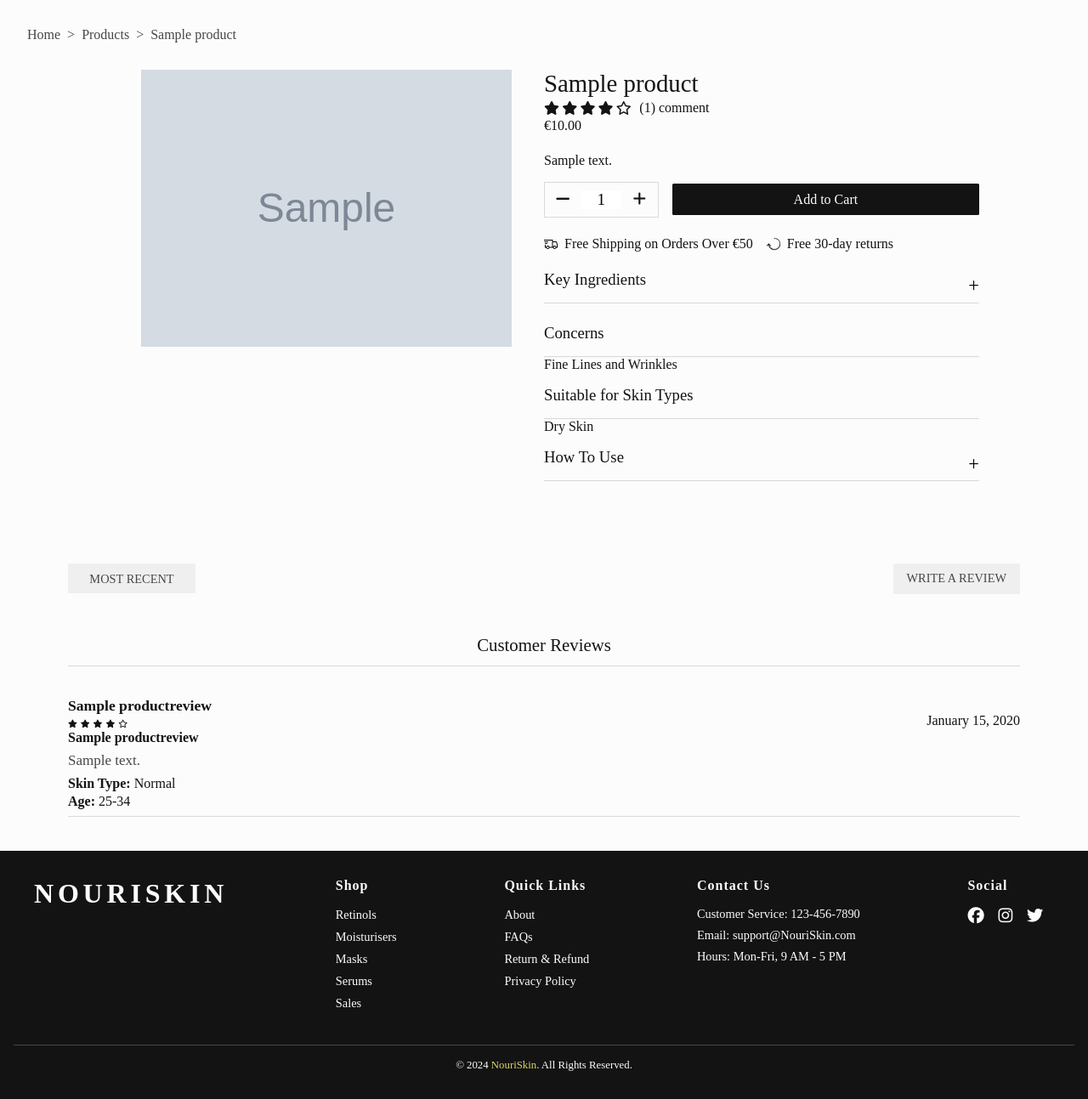
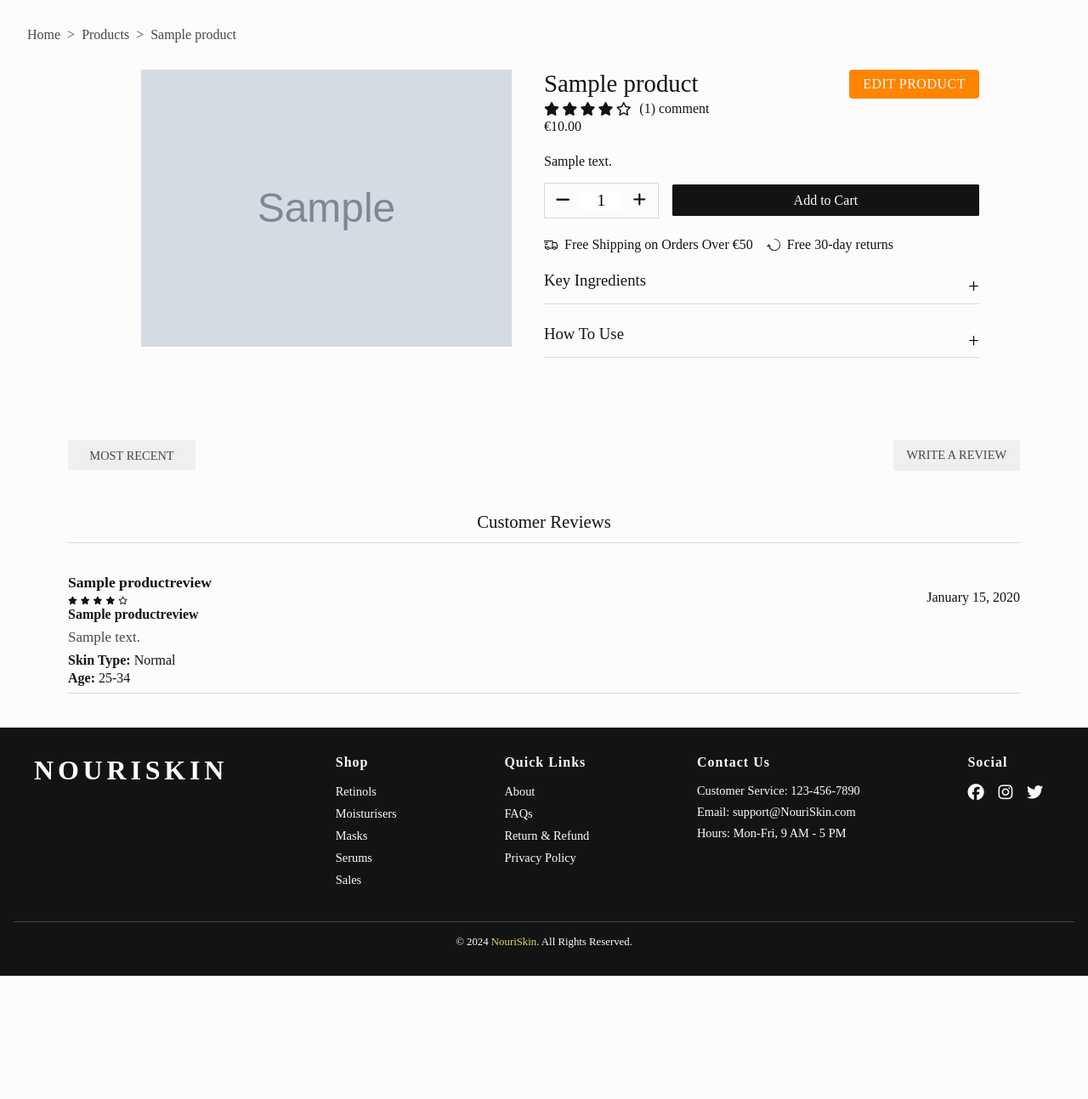
Before and after one commit to camilabandeira/NouriSkin, a Django app: page /products/1/ in a window 1280 px wide. Shown: the part 83-1376 px from the top of the page at 85% size. After the commit the page ends 1231 px from the top, so only its background shows below. Run offline with Django 5.2, Linux system fonts and the light colour scheme; a user stored in the database is signed in; data comes from the database, SQL or seed files in the repository; tables that the repository leaves empty hold one stand-in row (values such as "Sample post"); grey boxes marked "Sample" are stand-in pictures; parts of the project's set-up code (start-up, migrations or seed data) failed here and were passed over; some libraries are stand-ins or nearby versions; some web fonts are replaced.

Commit message:
feat: implement product update functionality with new template and styles

```diff
--- a/products/static/css/product_detail.css
+++ b/products/static/css/product_detail.css
@@ -58,9 +58,32 @@
     margin-bottom: 1.4rem;
 }
 
+.content-header-wrapper {
+    display: flex;
+    justify-content: space-between;
+    align-items: center;
+    width: 100%;
+}
+
 .content-header h1 {
     font-size: 1.8rem;
     font-weight: 500;
+}
+
+.edit-product-btn {
+    display: inline-block;
+    padding: 0.5rem 1rem;
+    background-color: hsl(31, 100%, 50%);
+    border-radius: 0.25rem;
+    color: var(--white);
+    font-weight: 500;
+    text-align: center;
+    letter-spacing: 0.0313rem;
+    text-transform: uppercase;
+}
+
+.edit-product-btn:hover {
+    background-color: hsl(36, 100%, 50%);
 }
 
 .content-header-feedback {
--- a/products/templates/products/product_detail.html
+++ b/products/templates/products/product_detail.html
@@ -19,8 +19,12 @@
 
     <div class="product-detail-content">
       <div class="content-header">
+        <div class="content-header-wrapper">
         <h1 id="product-title">{{ product.name }}</h1>
-
+        {% if user.is_superuser %}
+        <a href="{% url 'product_update' product.id %}" class="edit-product-btn">Edit Product</a>
+        {% endif %}
+        </div>
         <div class="content-header-feedback">
           <div class="content-header-rating" aria-label="Product rating">
             {% for i in stars_range %}
@@ -93,25 +97,6 @@
               </ul>
             </div>
           </div>
-
-          <div class="concerns">
-            <h3>Concerns</h3>
-            <ul>
-              {% for concern in product.concern.all %}
-                <li>{{ concern.friendly_name }}</li>
-              {% endfor %}
-            </ul>
-          </div>
-
-          <div class="skin-types">
-            <h3>Suitable for Skin Types</h3>
-            <ul>
-              {% for skin_type in product.skin_types.all %}
-                <li>{{ skin_type.friendly_name }}</li>
-              {% endfor %}
-            </ul>
-          </div>
-
           <div class="how-to-use">
             <h3>How To Use</h3>
             <button class="plus-minus-btn" aria-expanded="false" aria-controls="how-to-use-content">+</button>
--- a/products/urls.py
+++ b/products/urls.py
@@ -6,4 +6,5 @@ urlpatterns = [
     path('<int:product_id>/', views.product_detail, name='product_detail'),
     path('<int:product_id>/write-review/', views.write_review, name='write_review'),
     path('add/', views.add_product, name='add_product'),
+    path('product/<int:pk>/update/', views.product_update, name='product_update'),
 ]
--- a/products/views.py
+++ b/products/views.py
@@ -4,6 +4,7 @@ from django.contrib import messages
 from .models import Product, Category, Concern, SkinType, ProductReview
 from .forms import ProductForm
 from .review_form import ReviewForm
+
 
 def all_products(request):
     """ A view to show all products """
@@ -99,8 +100,8 @@ def product_detail(request, product_id):
     return render(request, 'products/product_detail.html', context)
 
 
-
 def write_review(request, product_id):
+    """ A view to write a review """
     product = get_object_or_404(Product, id=product_id)
 
     if request.method == 'POST':
@@ -144,3 +145,24 @@ def add_product(request):
         form = ProductForm()
 
     return render(request, 'products/add_product.html', {'form': form})
+
+def product_update(request, pk):
+    """ A view to handle updating a product """
+    product = get_object_or_404(Product, pk=pk)
+
+    if request.method == 'POST':
+        form = ProductForm(request.POST, request.FILES, instance=product)
+        if form.is_valid():
+            form.save()
+            messages.success(request, 'Product updated successfully!')
+            return redirect('product_detail', product_id=product.id)
+        else:
+            messages.error(request, 'Please correct the errors below.')
+    else:
+        form = ProductForm(instance=product)
+
+    context = {
+        'form': form,
+        'product': product,
+    }
+    return render(request, 'products/product_update.html', context)
--- a/templates/base.html
+++ b/templates/base.html
@@ -54,6 +54,10 @@
                         <i class="fas fa-user"></i>
                     </a>
                     <div class="dropdown-menu" id="dropdown-menu">
+                        {% if request.user.is_superuser %}
+                            <a href="{% url 'add_product' %}" class="add-product-link">Add Product</a>
+                        {% endif %}
+
                         <a href="{% url 'profile' %}">My Profile</a>
                         <a href="{% url 'account_logout' %}">Log Out</a>
                     </div>
```
Also changed, not shown: products/static/css/product_update.css (added, +78 -0 lines), products/templates/products/product_update.html (added, +68 -0 lines).
